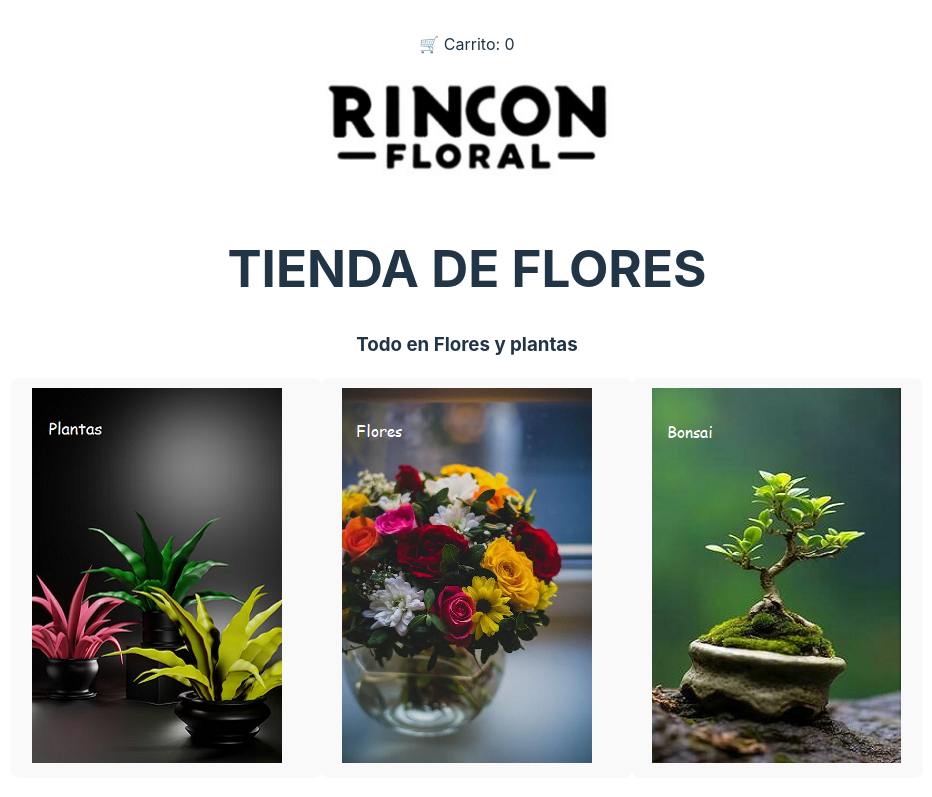
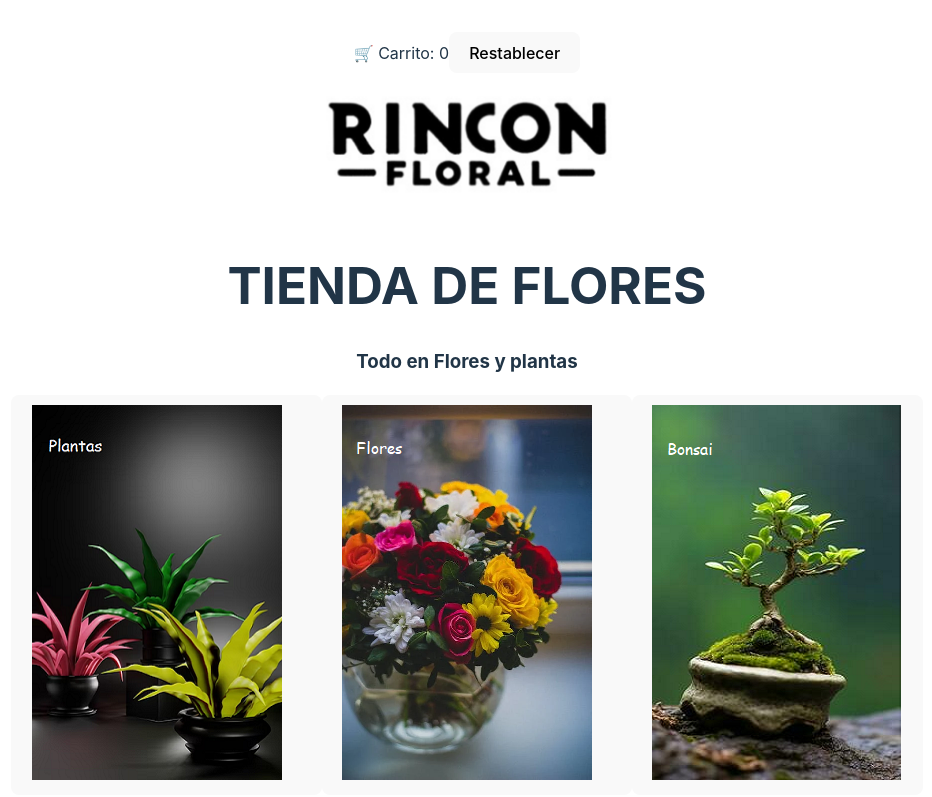
Before and after one commit to RichardAguirre/rinconfloral, a React (Vite) app: page / in a window 1280 px wide. Shown: the top 797 px of the page, without its empty margins (173-1105 px from the left). Built offline with nearby package versions, Linux system fonts and the light colour scheme.

Commit message:
add:resetcountbutton

```diff
--- a/src/App.jsx
+++ b/src/App.jsx
@@ -24,10 +24,18 @@ function App() {
     setCarritoCount(carritoCount + 1);
   };
 
+  const restablecerContadores = () => {
+    setPlantasCount(0);
+    setFloresCount(0);
+    setBonsaiCount(0);
+    setCarritoCount(0);
+  };
+
   return (
     <>
       <div className="carrito">
         <span>🛒 Carrito: {carritoCount}</span>
+        <button onClick={restablecerContadores}>Restablecer</button>
       </div>
       <div>
         <a>
@@ -42,27 +50,21 @@ function App() {
           <button onClick={() => agregarAlCarrito("plantas")}>
             <img className="imagen1" src={plantas} alt="plantas" />
           </button>
-          <p>
-            Plantas agregadas: {plantasCount}
-          </p>
+          <p>Plantas agregadas: {plantasCount}</p>
         </div>
 
         <div className="categoria">
           <button onClick={() => agregarAlCarrito("flores")}>
             <img className="imagen2" src={flores} alt="flores" />
           </button>
-          <p>
-            Flores agregadas: {floresCount}
-          </p>
+          <p>Flores agregadas: {floresCount}</p>
         </div>
 
         <div className="categoria">
           <button onClick={() => agregarAlCarrito("bonsai")}>
             <img className="imagen3" src={bonsai} alt="bonsai" />
           </button>
-          <p>
-            Bonsáis agregados: {bonsaiCount}
-          </p>
+          <p>Bonsáis agregados: {bonsaiCount}</p>
         </div>
       </div>
 
```
